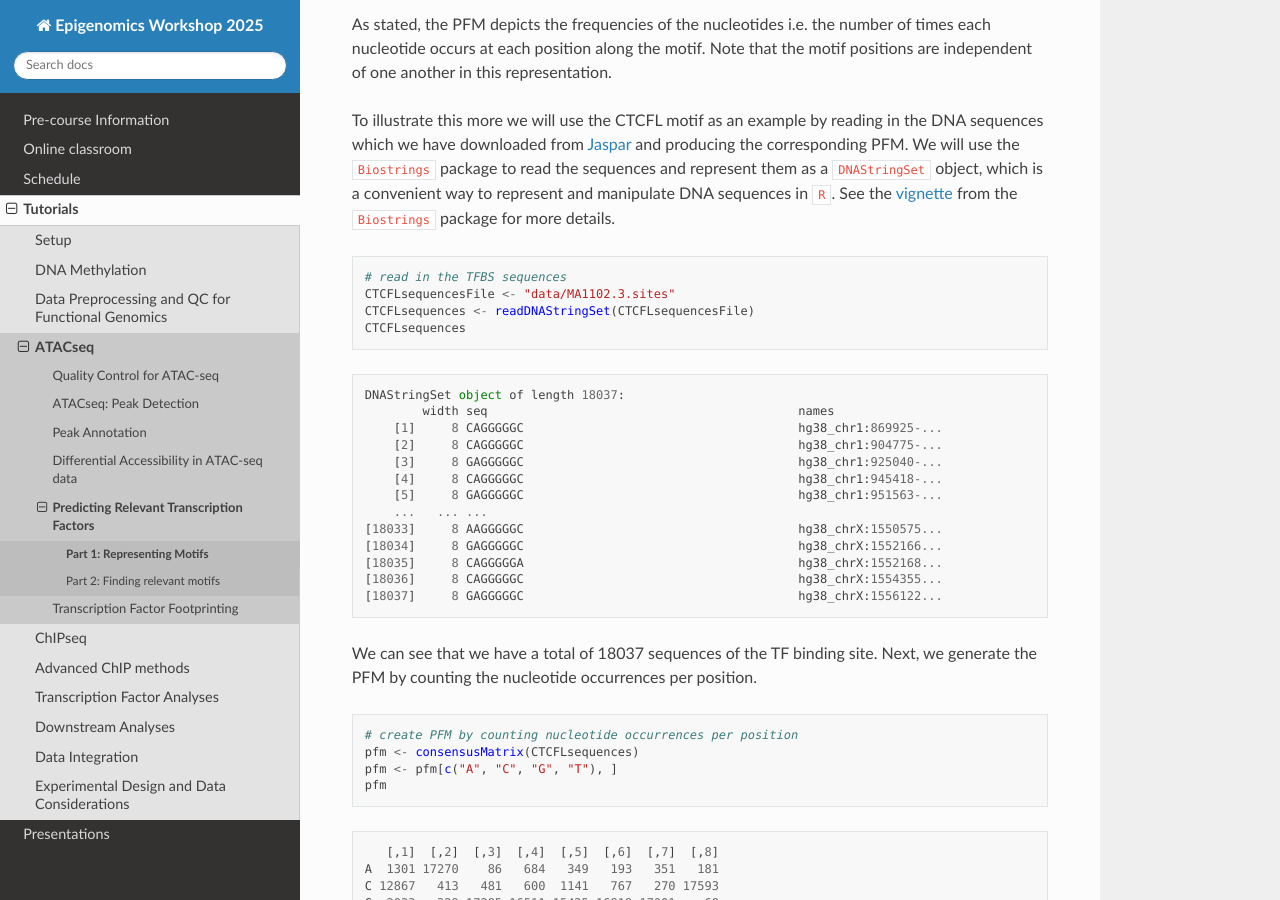
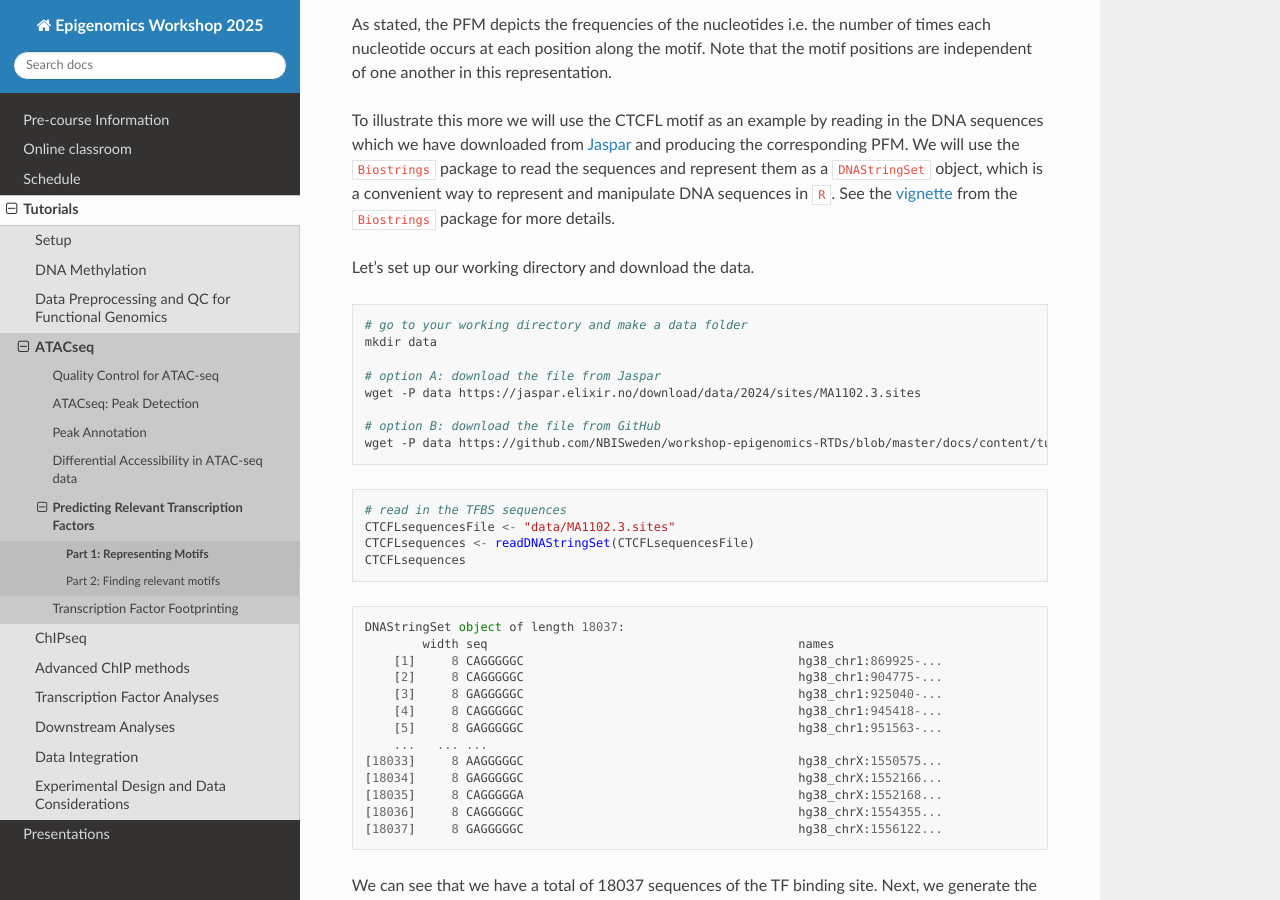
Before and after one commit to NBISweden/workshop-epigenomics-RTDs, a Sphinx documentation site: the page built from docs/content/tutorials/motifAnalyses/representingMotifs.rst, in a window 1280 px wide and 900 px high, scrolled down 2231 px. Built offline with Sphinx 7.4.7 and the Read the Docs theme 3.1.0, drawn with Linux system fonts in a browser that asks for light colours; some of the changed text lies outside the part shown.

Commit message:
added info on data installation for motifAnalyses part1

```diff
--- a/docs/content/tutorials/motifAnalyses/representingMotifs.rst
+++ b/docs/content/tutorials/motifAnalyses/representingMotifs.rst
@@ -143,6 +143,21 @@ object, which is a convenient way to represent and manipulate DNA
 sequences in ``R``. See the
 `vignette <https://bioconductor.org/packages/release/bioc/vignettes/Biostrings/inst/doc/Biostrings2Classes.pdf>`__
 from the ``Biostrings`` package for more details.
+
+Let’s set up our working directory and download the data.
+
+.. container:: cell
+
+   .. code:: bash
+
+      # go to your working directory and make a data folder
+      mkdir data
+
+      # option A: download the file from Jaspar
+      wget -P data https://jaspar.elixir.no/download/data/2024/sites/MA1102.3.sites
+
+      # option B: download the file from GitHub
+      wget -P data https://github.com/NBISweden/workshop-epigenomics-RTDs/blob/master/docs/content/tutorials/motifAnalyses/data/MA1102.3.sites
 
 .. container:: cell
 
```
Also changed, not shown: other parts of docs/content/tutorials/motifAnalyses/representingMotifs.rst (+2 -2 lines), docs/content/tutorials/motifAnalyses/motifAnalysesWithMonalisa.qmd (+5 -4 lines), docs/content/tutorials/motifAnalyses/motifAnalysesWithMonalisa.rst (+5 -5 lines), docs/content/tutorials/motifAnalyses/representingMotifs.qmd (+15 -0 lines), docs/content/tutorials/motifAnalyses/representingMotifs_files/figure-rst/unnamed-chunk-14-1.png (renamed from docs/content/tutorials/motifAnalyses/representingMotifs_files/figure-rst/unnamed-chunk-13-1.png).
